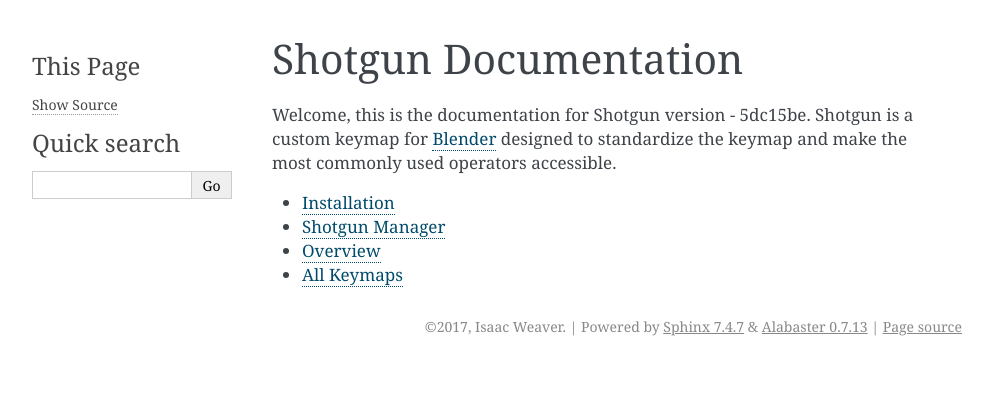
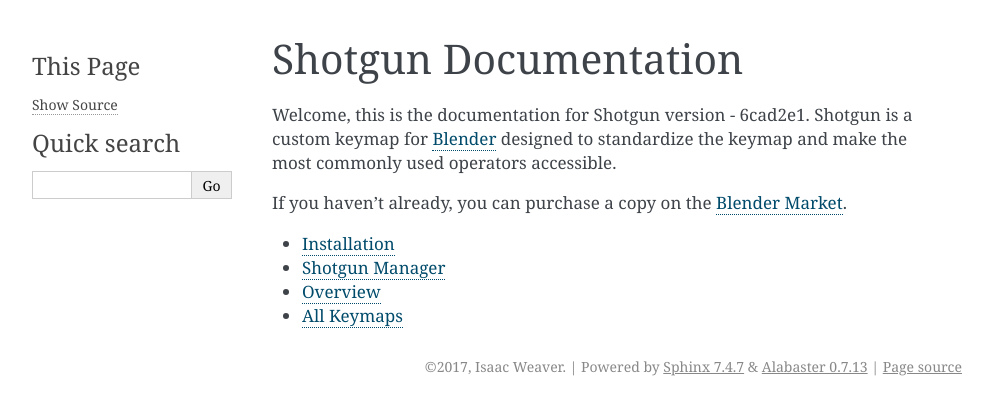
Before and after one commit to wisaac407/shotgun, a Sphinx documentation site: the page built from doc/index.rst, in a window 1280 px wide. Shown: the top 415 px of the page, without its empty margins (148-1141 px from the left). Built offline with Sphinx 7.4.7, drawn with Linux system fonts in a browser that asks for light colours; pages that are not in the unit, such as notebooks, are missing from menus.

Commit message:
Travis build: 73

```diff
--- a/doc/conf.py
+++ b/doc/conf.py
@@ -17,8 +17,8 @@
 copyright = '2017, Isaac Weaver'
 author = 'Isaac Weaver'
 
-version = ' - 5dc15be'
-release = ' - 5dc15be'
+version = ' - 6cad2e1'
+release = ' - 6cad2e1'
 
 intersphinx_mapping = {
     'blender': ('http://docs.blender.org/api/blender_python_api_master/', '../blender_objects.inv')
--- a/doc/index.rst
+++ b/doc/index.rst
@@ -3,9 +3,11 @@
 Shotgun Documentation
 =====================
 
-Welcome, this is the documentation for Shotgun version  - 5dc15be.
+Welcome, this is the documentation for Shotgun version  - 6cad2e1.
 Shotgun is a custom keymap for `Blender <http://www.blender.org>`_ designed to standardize the keymap and make the most
 commonly used operators accessible.
+
+If you haven't already, you can purchase a copy on the `Blender Market <https://blendermarket.com/products/shotgun>`_.
 
 .. toctree::
    :maxdepth: 1
--- a/doc/keymaps/nodeeditor.rst
+++ b/doc/keymaps/nodeeditor.rst
@@ -248,7 +248,7 @@
 
    Search and Add Node
 
-   bpy.ops.node.add_search(type="", use_transform=False, settings=[], node_item='0')
+   bpy.ops.node.add_search(settings=[], type="", use_transform=False, node_item='0')
 
 
    +--------------+--------+
```
